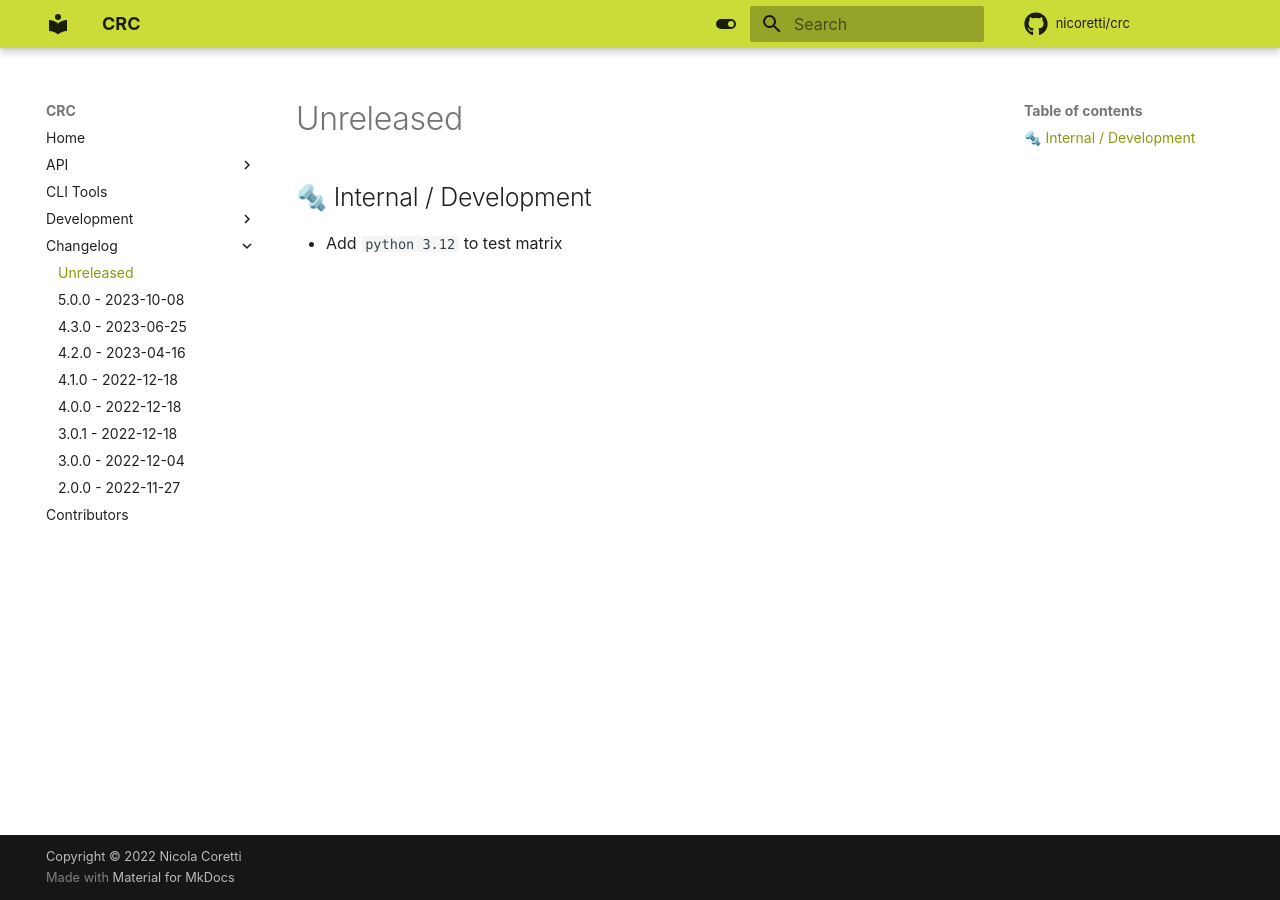
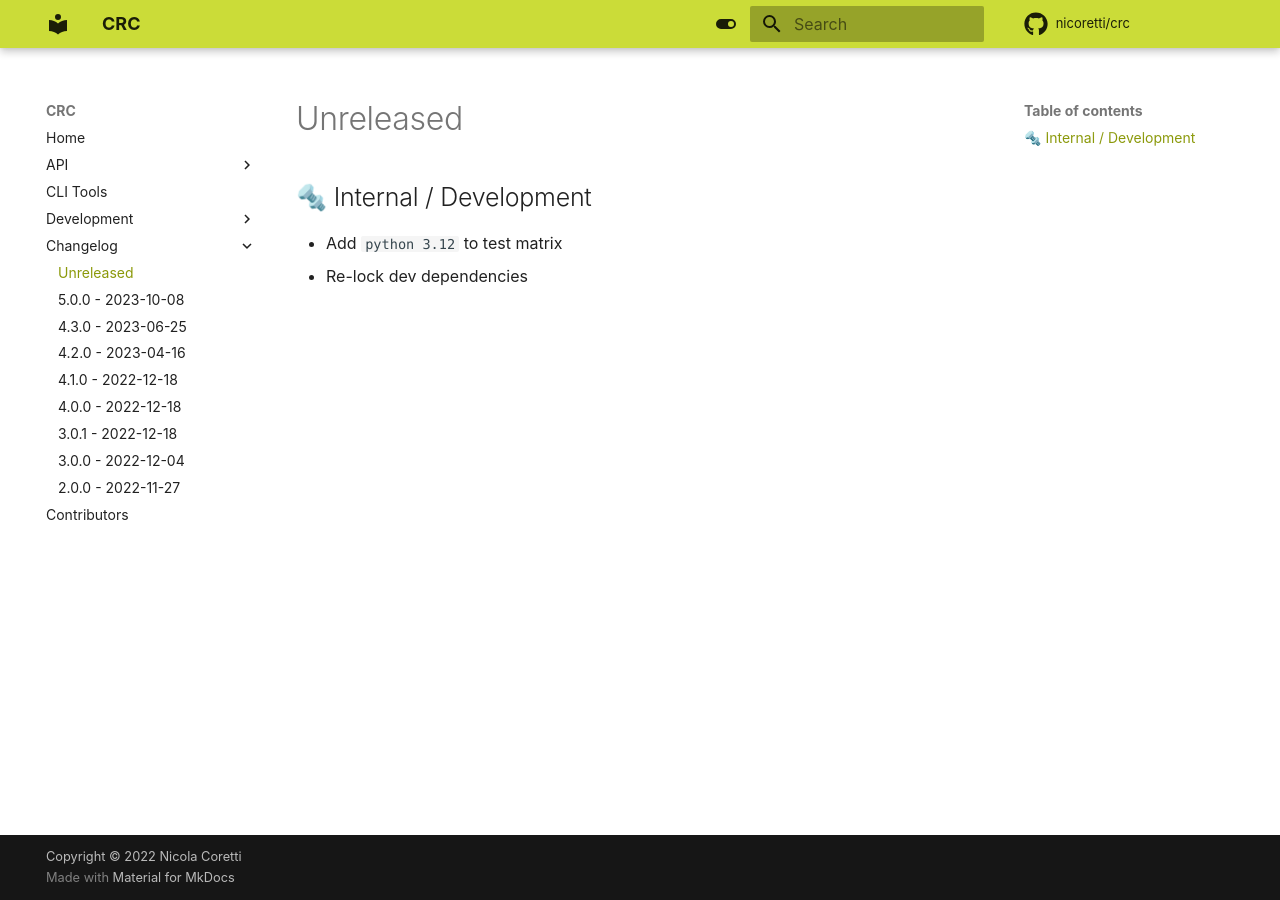
Before and after one commit to Nicoretti/crc, an MkDocs documentation site: the page built from docs/docs/changelog/unreleased.md, in a window 1280 px wide. Built offline with MkDocs 1.6.1 and Material for MkDocs 9.7.7, drawn with Linux system fonts in a browser that asks for light colours; comment, search, counter and statistics services are not loaded.

Commit message:
Update changelog

```diff
--- a/docs/docs/changelog/unreleased.md
+++ b/docs/docs/changelog/unreleased.md
@@ -2,3 +2,4 @@
 
 ## 🔩  Internal / Development
 * Add `python 3.12` to test matrix
+* Re-lock dev dependencies
```
